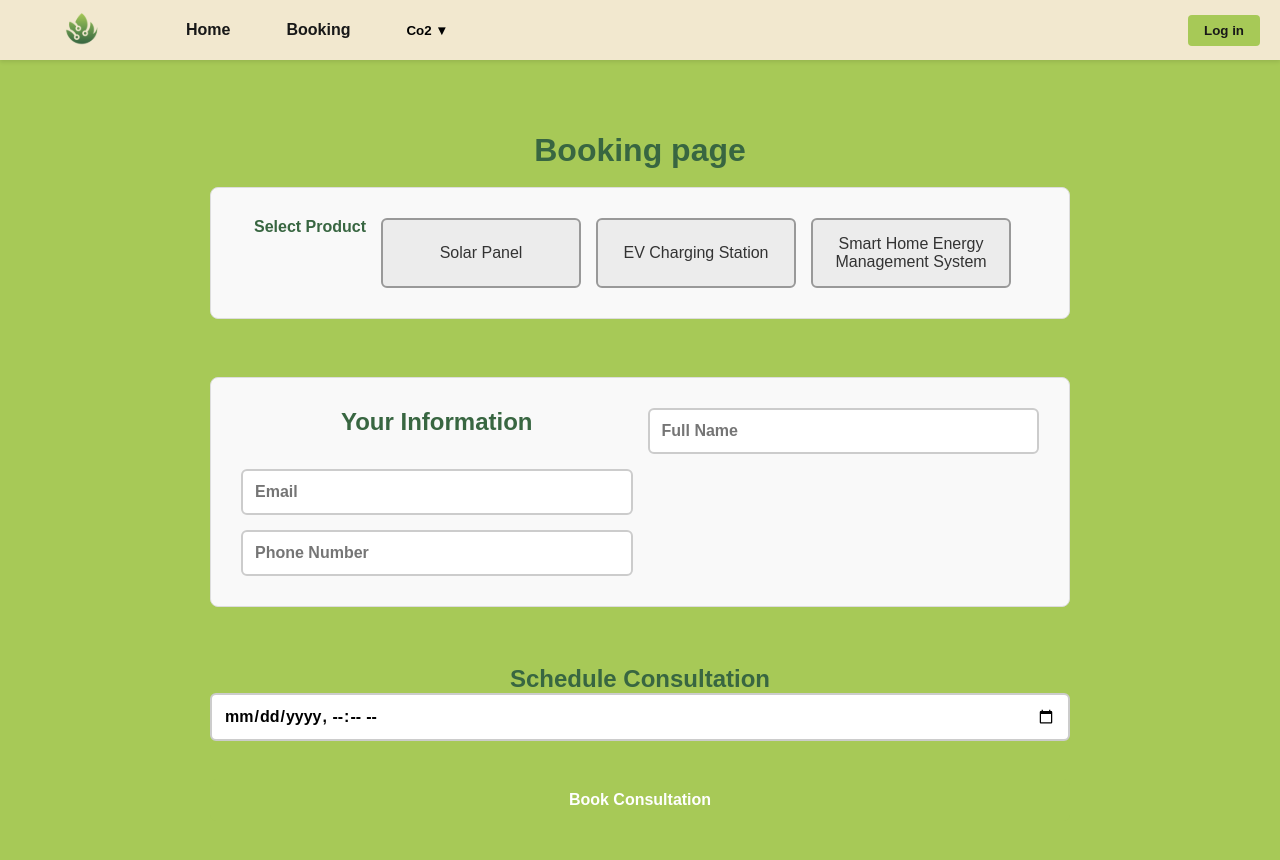
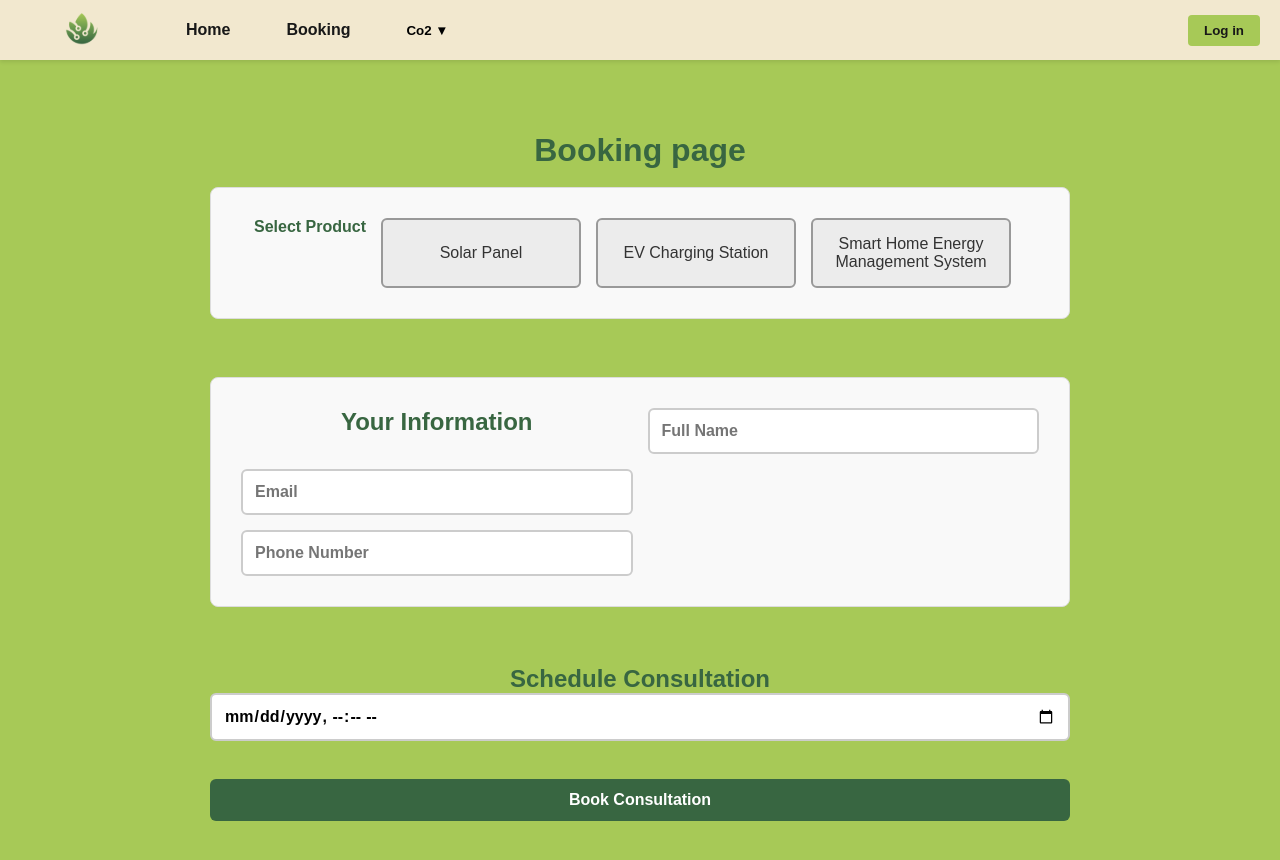
Before and after one commit to SolomonBenham-Lent/Rolsa-OSP, a React (Vite) app: page /booking in a window 1280 px wide. Shown: the top 860 px of the page. Built offline with nearby package versions, Linux system fonts and the light colour scheme.

Commit message:
add varaible colours in booking

```diff
--- a/src/style/booking.css
+++ b/src/style/booking.css
@@ -1,8 +1,29 @@
-:root {
+
+:root{
+    --primary_colour: #A7C957;
+    --secondary_colour: #BDD781;
+    --accent_colour: #F2E8CF;
+
+    --primary_text: #386641;
+    --secondary_text: #181818;
+    --accent_text: #ffffff;
+
+    --card_colour_1: #479DBC;
+    --card_colour_2: #408EAA;
+    --card_colour_3: #35768D;
+
   --product-button-bg: #ececec;
   --input-border: #ccc;
   --input-bg: #ffffff;
   --section-bg: #f9f9f9;
+}
+
+*{
+    margin: 0;
+    padding: 0;
+    box-sizing: border-box;
+    font-family: 'IBM Plex Sans', sans-serif;
+    font-weight: bold;
 }
 
 /* Main Booking Container */
@@ -154,7 +175,7 @@
 }
 /*book*/
 .bookButton {
-  background-color: #a7c957;
+  background-color: var(--primary_text);
   color: white;
   padding: 12px 30px;
   border: none;
@@ -168,7 +189,7 @@
 }
 
 .bookButton:hover {
-  background-color: #386641;
+  background-color: var(--secondary_colour);
 }
 
 .bookButton:active {
```
